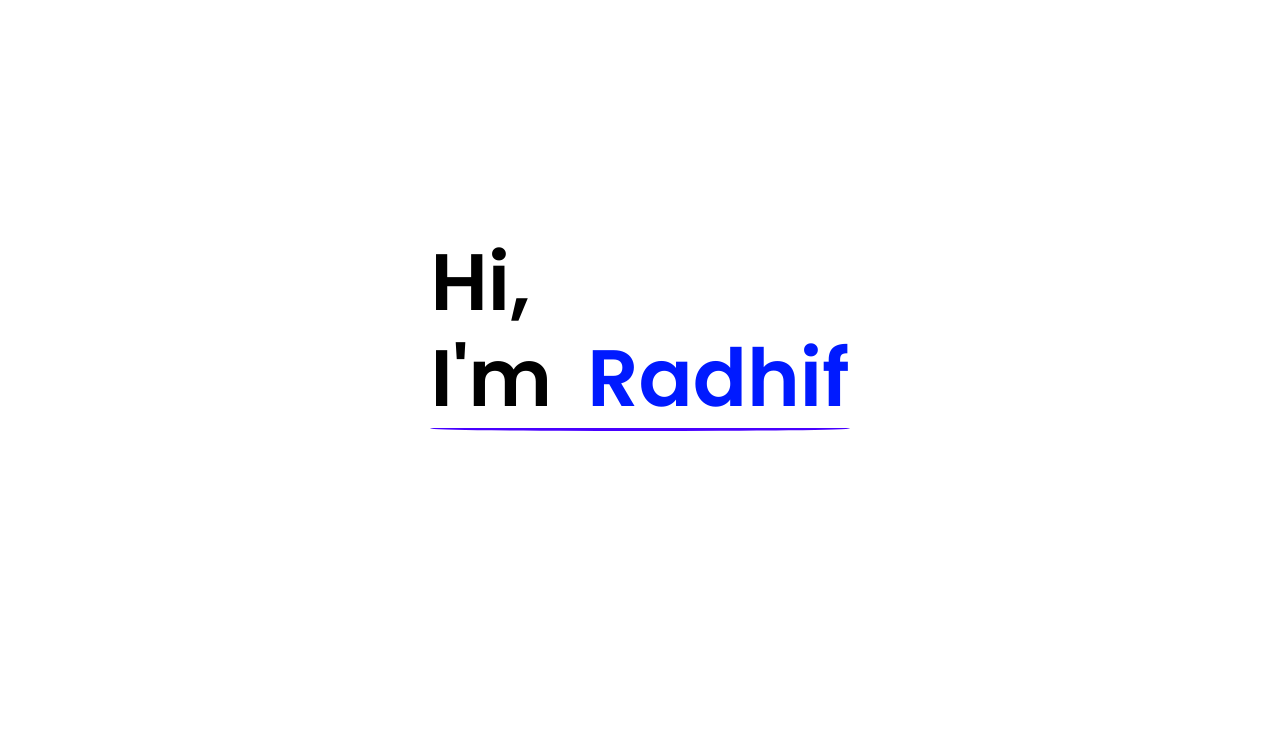
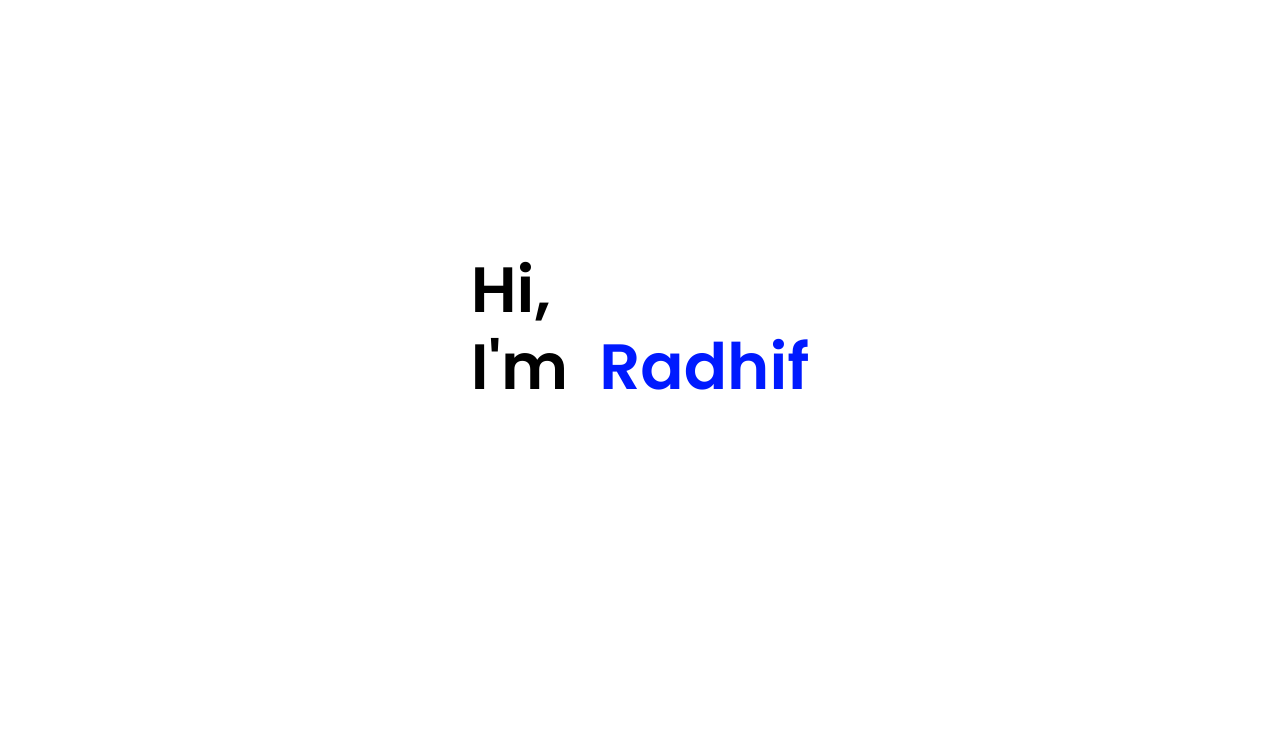
Before and after one commit to dif-z/newportfolio, a plain HTML site: page index.html in a window 1280 px wide. Shown: the part 67-798 px from the top of the page. Drawn offline with nearby package versions, Linux system fonts and the light colour scheme.

Commit message:
Update style.css

```diff
--- a/assets/css/style.css
+++ b/assets/css/style.css
@@ -201,7 +201,7 @@ html {
 }
 
 .banner h1 {
-    font-size: 5rem;
+    font-size: 4rem;
     color: var(--font-color);
     font-family: var(--first-font);
     word-spacing: 1rem;
@@ -211,25 +211,6 @@ html {
     color: var(--first-color);
 }
 
-.banner h1 span::after {
-    content: '';
-    display: block;
-    border-bottom: 3px solid #4800ff;
-    border-radius: 50%;
-    width: 100%;
-    padding-bottom: 2px;
-    margin-bottom: -6px;
-    animation: more-width 2s 1;
-}
-
-@keyframes more-width {
-    from {
-        width: 10%;
-    }
-    to {
-        width: 100%;
-    }
-}
 
 /* ===== ABOUT ME SECTION ===== */
 .about-section {
```
